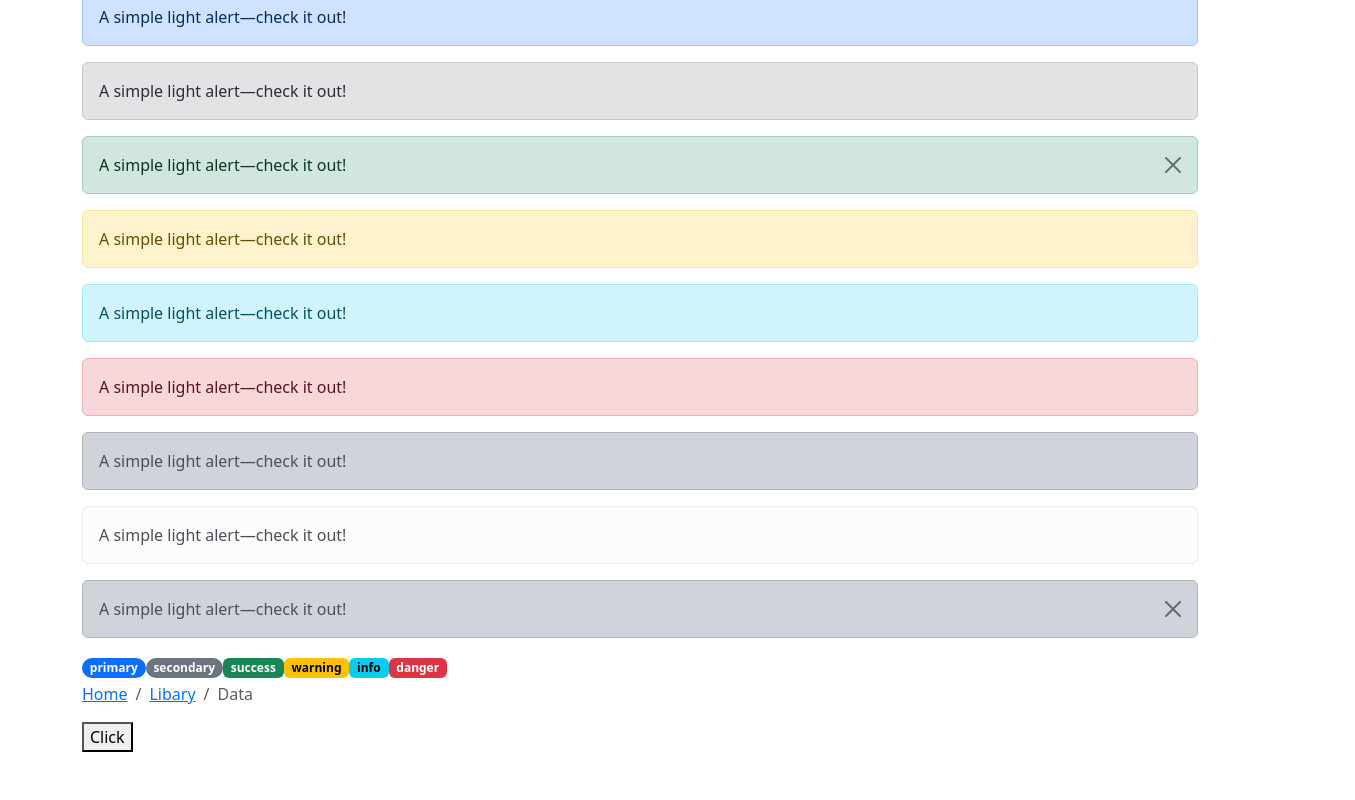
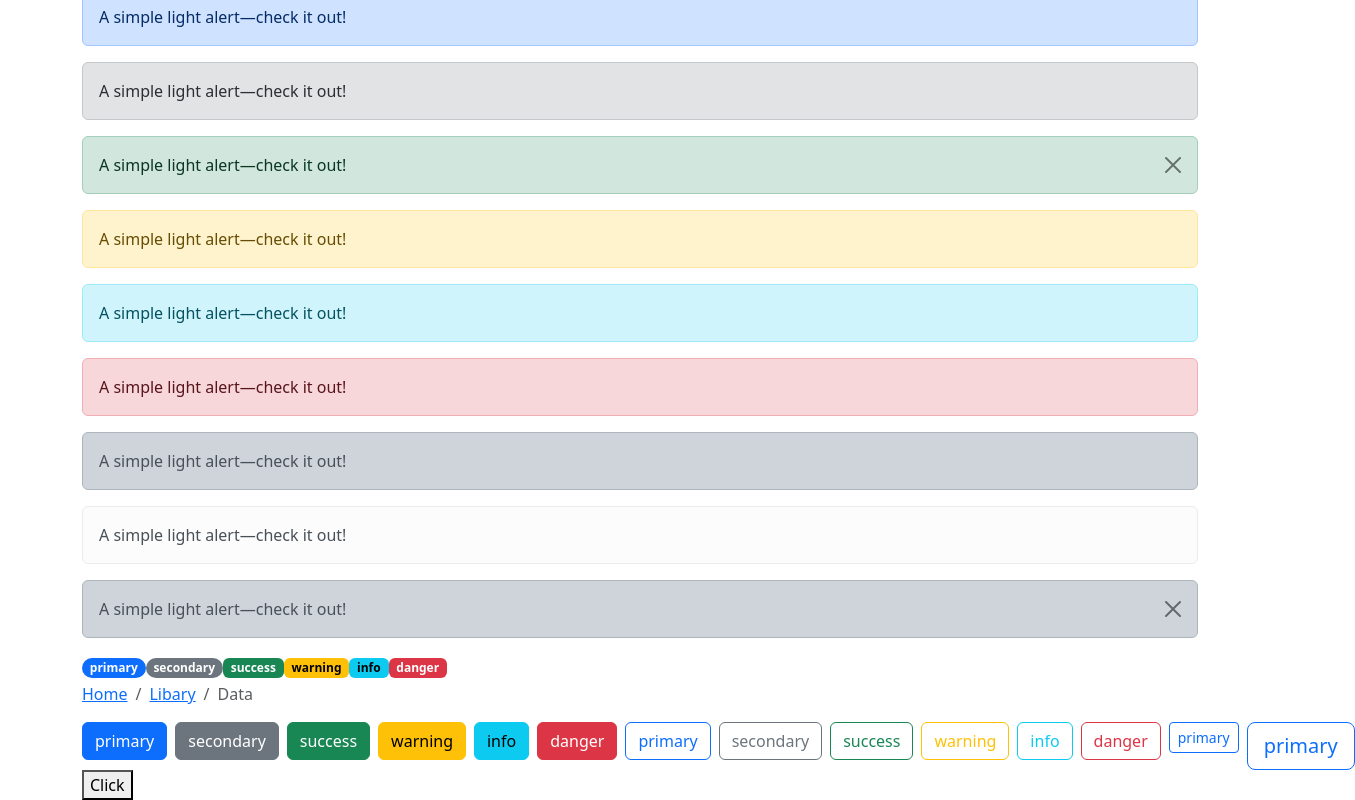
Before and after one commit to ridwan-p/template-reactjs, a React (Vite) app: page / in a window 1280 px wide. Shown: the part 184-984 px from the top of the page, 1355 px wide, since content can reach past the window. Before the commit the page ends 936 px from the top, so only its background shows below. Built offline with nearby package versions, Linux system fonts and the light colour scheme.

Commit message:
add button

```diff
--- /dev/null
+++ b/src/core/components/Button.tsx
@@ -0,0 +1,33 @@
+import clsx from 'clsx';
+import { useMemo } from "react";
+import { IPropsButton } from './interfaces';
+
+export const Button = ({
+  element: Element = 'button',
+  children,
+  className,
+  color,
+  isOutline,
+  size,
+  isDisabled,
+  ...props
+}: IPropsButton) => {
+
+  const colorClass = useMemo(() => color && `btn-${isOutline ? `outline-${color}` : color}`, [color, isOutline])
+  const sizeClass = useMemo(() => size && `btn-${size}`, [size])
+
+  return (
+    <Element
+      className={clsx(
+        'btn',
+        colorClass,
+        sizeClass,
+        className
+      )}
+      disabled={isDisabled}
+      {...props}
+    >
+      {children}
+    </Element>
+  )
+}
--- /dev/null
+++ b/src/core/components/interfaces/Button.ts
@@ -0,0 +1,14 @@
+import { ElementType, ReactNode } from "react";
+import { ButtonSizeType, ColorType } from "../../types";
+
+
+export interface IPropsButton {
+  [key:string]: unknown
+  element?: ElementType
+  children: ReactNode
+  className?: string
+  color?: ColorType
+  isOutline?: boolean
+  size?: ButtonSizeType
+  isDisabled?: boolean
+}
--- a/src/core/components/interfaces/index.ts
+++ b/src/core/components/interfaces/index.ts
@@ -2,4 +2,5 @@ export * from './Accordion'
 export * from './Alert'
 export * from './Badge'
 export * from './Breadcrumb'
+export * from './Button'
 export * from './Container'
--- a/src/core/types/sizes.ts
+++ b/src/core/types/sizes.ts
@@ -1 +1,3 @@
 export type BreakpointType = "fluid" | 'sm' | 'md' | 'lg' | 'xl' | 'xxl' | 'xxxl';
+
+export type ButtonSizeType = 'sm' | 'lg'
--- a/src/views/screens/Home/index.tsx
+++ b/src/views/screens/Home/index.tsx
@@ -1,6 +1,7 @@
 import { useState } from 'react';
 import { Accordion, Alert, Badge, Breadcrumb, Collapse, Container } from '../../../core/components';
 import { ToggleParamsAccordion } from '../../../core/components/interfaces';
+import { Button } from '../../../core/components/Button';
 
 export const Home = () => {
   const [isOpenCollapse, setIsOpenCollapse] = useState(false);
@@ -61,6 +62,23 @@ export const Home = () => {
           ]}
         />
       </div>
+      <div className="d-flex gap-2">
+        <div><Button color='primary' >primary</Button></div>
+        <div><Button color='secondary' >secondary</Button></div>
+        <div><Button color='success' >success</Button></div>
+        <div><Button color='warning' >warning</Button></div>
+        <div><Button color='info' >info</Button></div>
+        <div><Button color='danger' >danger</Button></div>
+        <div><Button color='primary' isOutline>primary</Button></div>
+        <div><Button color='secondary' isOutline>secondary</Button></div>
+        <div><Button color='success' isOutline>success</Button></div>
+        <div><Button color='warning' isOutline>warning</Button></div>
+        <div><Button color='info' isOutline>info</Button></div>
+        <div><Button color='danger' isOutline>danger</Button></div>
+        <div><Button color='primary' isOutline size='sm'>primary</Button></div>
+        <div><Button color='primary' isOutline size='lg'>primary</Button></div>
+
+      </div>
       <Collapse isOpen={isOpenCollapse} >
         <div className="card" style={{ width: 300 }}>
           <div className="card-body">
```
